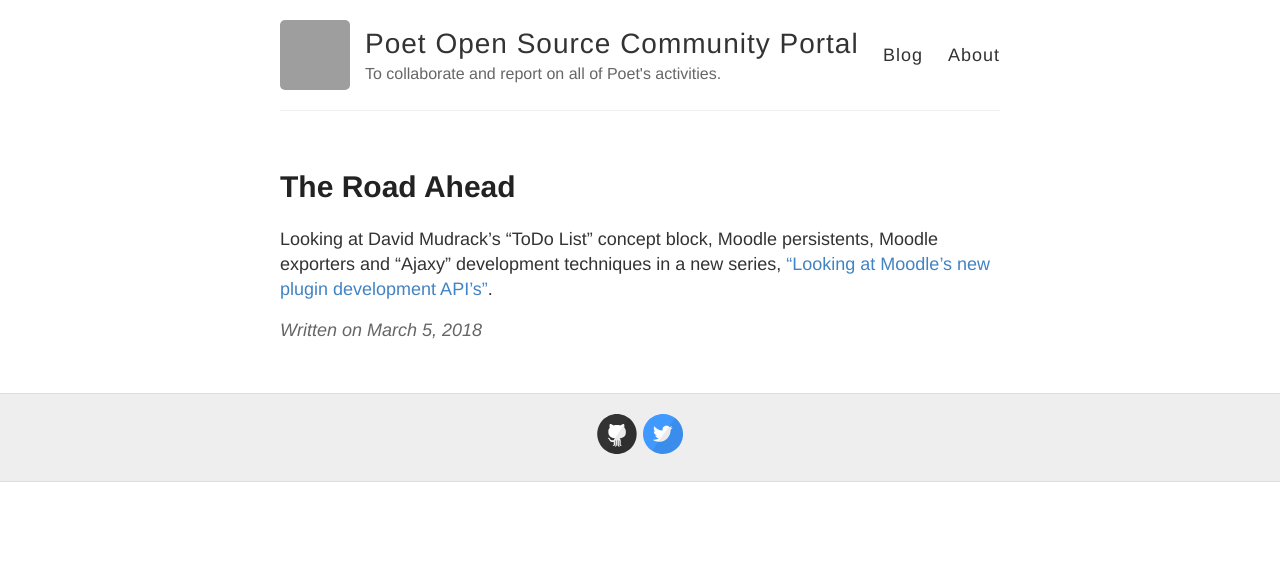
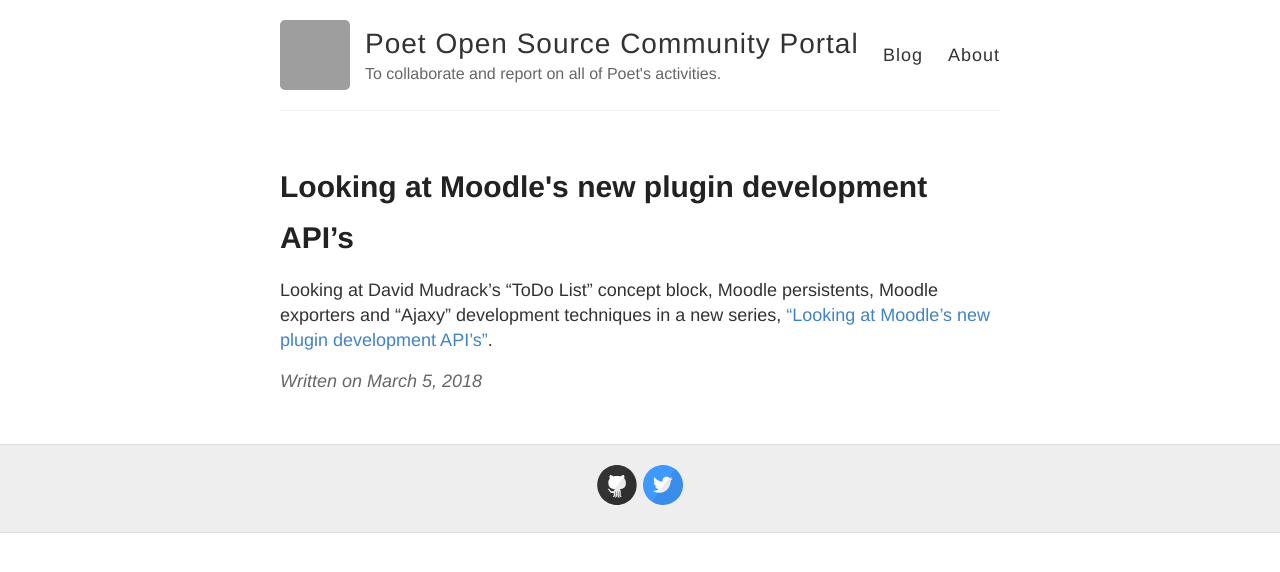
Before and after one commit to PoetOS/PoetOS.github.io, a Jekyll site: the page built from _posts/2018-03-05-newmoodleapis.md, in a window 1280 px wide. Shown: the top 572 px of the page. Built offline with Jekyll 4.4.1, drawn with Linux system fonts in a browser that asks for light colours; grey boxes are pictures that could not be loaded.

Commit message:
New Post - title fixed.

```diff
--- a/_posts/2018-03-05-newmoodleapis.md
+++ b/_posts/2018-03-05-newmoodleapis.md
@@ -1,6 +1,6 @@
 ---
 layout: post
-title: The Road Ahead
+title: Looking at Moodle's new plugin development API’s
 ---
 
 Looking at David Mudrack’s “ToDo List” concept block, Moodle persistents, Moodle exporters and “Ajaxy” development techniques in a
```
